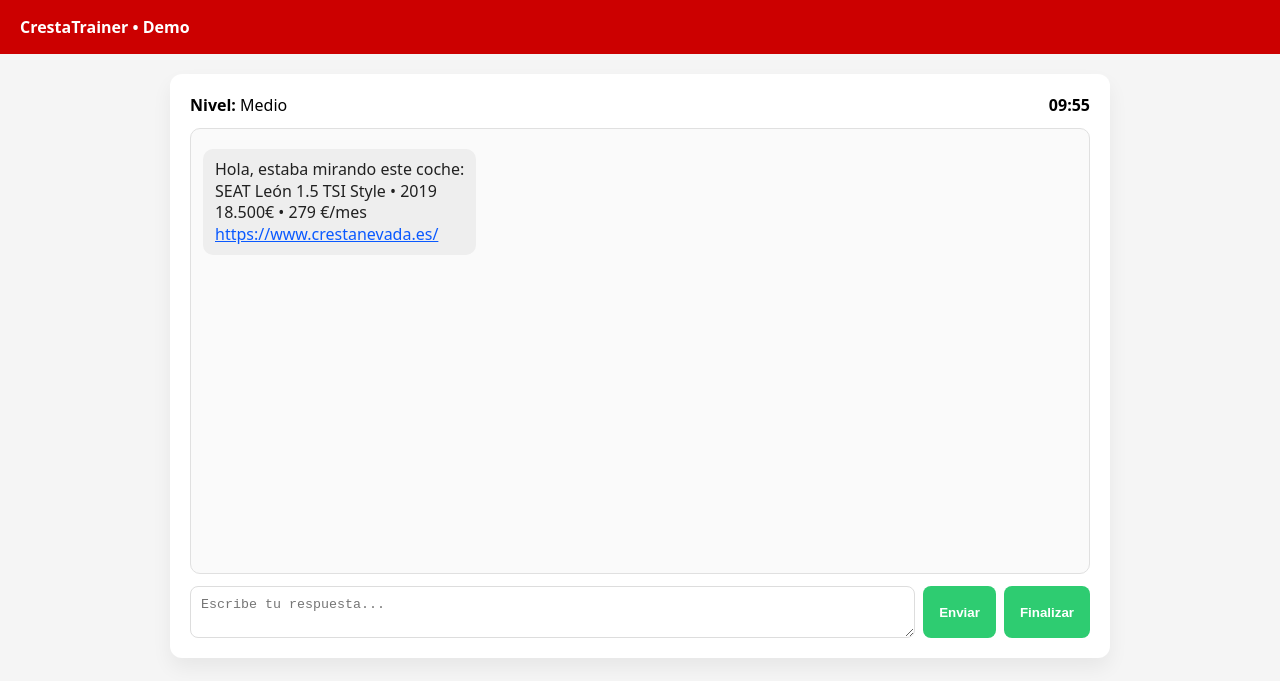
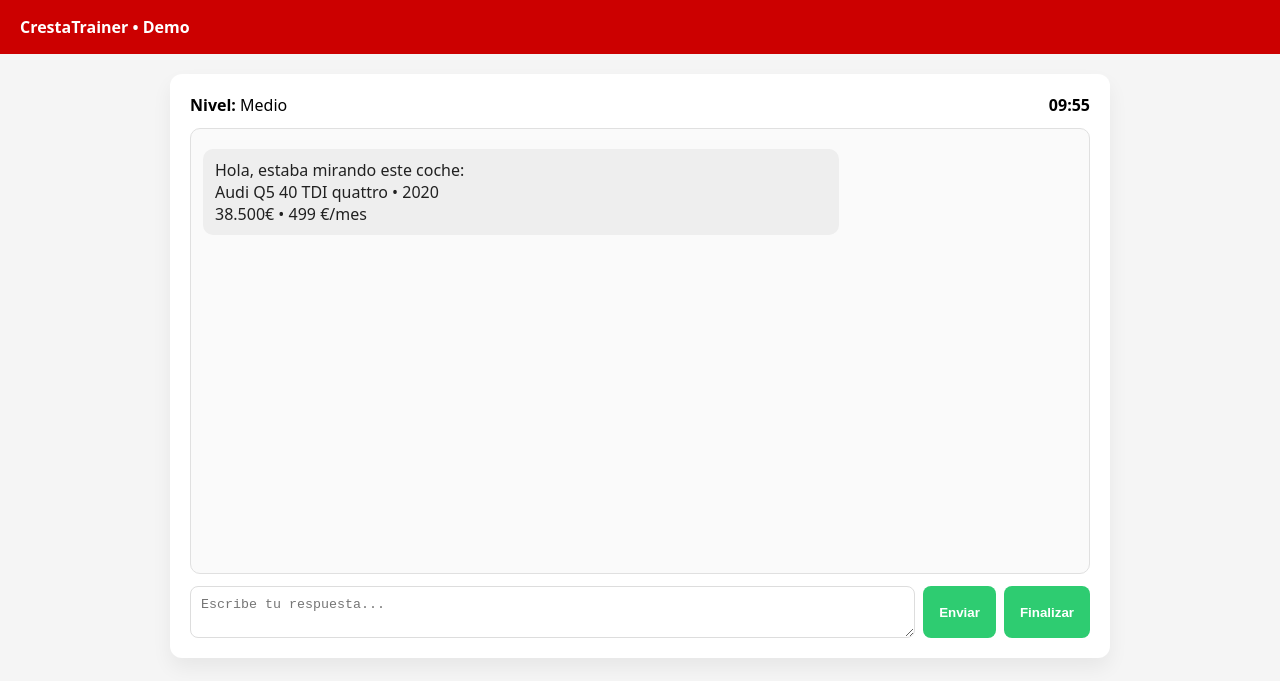
Before and after one commit to Crestanevada/cresta-trainer-live, a website: page public/index.html in a window 1280 px wide. Drawn offline with Linux system fonts and the light colour scheme.

Commit message:
Update index.html

```diff
--- a/public/index.html
+++ b/public/index.html
@@ -1,28 +1,21 @@
-<!DOCTYPE html>
-<html lang="es">
-<head>
-<meta charset="UTF-8" />
+<!doctype html>
+<meta charset="utf-8">
 <title>CrestaTrainer • Demo</title>
-<meta name="viewport" content="width=device-width, initial-scale=1" />
 <style>
-  body { font-family: system-ui, -apple-system, Segoe UI, Roboto, Arial, sans-serif; margin:0; background:#f5f5f5; }
+  body { font-family: system-ui, -apple-system, Segoe UI, Roboto, Arial, sans-serif; margin: 0; background: #f5f5f5; }
   header { background:#cc0000; color:#fff; padding:16px 20px; font-weight:700; }
   #wrap { max-width:900px; margin:20px auto; background:#fff; border-radius:12px; padding:20px; box-shadow:0 10px 20px rgba(0,0,0,.06); }
   #top { display:flex; justify-content:space-between; align-items:center; margin-bottom:12px; }
   #timer { font-weight:700; }
-  #chat { border:1px solid #e0e0e0; border-radius:10px; padding:12px; height:420px; overflow:auto; background:#fafafa; display:flex; flex-direction:column; }
-  .b { margin:8px 0; padding:10px 12px; border-radius:10px; max-width:75%; white-space:pre-wrap; line-height:1.35; }
-  .cli { background:#eee; color:#212121; align-self:flex-start; }
-  .ven { background:#cc0000; color:#fff; margin-left:auto; align-self:flex-end; }
+  #chat { border:1px solid #e0e0e0; border-radius:10px; padding:12px; height:420px; overflow:auto; background:#fafafa; }
+  .b { margin:8px 0; padding:10px 12px; border-radius:10px; max-width:70%; white-space:pre-wrap; }
+  .cli { background:#eee; color:#212121; }
+  .ven { background:#cc0000; color:#fff; margin-left:auto; }
   #bar { display:flex; gap:8px; margin-top:12px; }
   #input { flex:1; padding:10px; border-radius:8px; border:1px solid #ddd; }
   button { background:#2ecc71; color:#fff; border:0; border-radius:8px; padding:10px 16px; font-weight:700; cursor:pointer; }
-  button:disabled{ opacity:.6; cursor:not-allowed; }
   pre { background:#111; color:#0f0; padding:12px; border-radius:8px; overflow:auto; }
-  a { color:#0a59ff; text-decoration:underline; }
 </style>
-</head>
-<body>
 
 <header>CrestaTrainer • Demo</header>
 <div id="wrap">
@@ -30,135 +23,107 @@
     <div><strong>Nivel:</strong> Medio</div>
     <div id="timer">10:00</div>
   </div>
-
   <div id="chat"></div>
-
   <div id="bar">
     <textarea id="input" rows="2" placeholder="Escribe tu respuesta..."></textarea>
     <button id="send">Enviar</button>
     <button id="finish">Finalizar</button>
   </div>
-
   <div id="result"></div>
 </div>
 
-<!-- ===== STOCK EMBEBIDO (edítalo aquí) =====
-Formato por línea: título | precio | cuota/mes | URL
-Puedes añadir o quitar líneas. No uses tuberías (|) dentro de los textos. -->
+<!-- Stock sin enlaces -->
 <script type="application/json" id="stock">
-BMW X3 2.0d 190cv xDrive • 2021 | 35.900€ | 459 €/mes | https://www.crestanevada.es/
-Audi A3 Sportback 30 TFSI • 2020 | 22.900€ | 319 €/mes | https://www.crestanevada.es/
-SEAT León 1.5 TSI Style • 2019 | 18.500€ | 279 €/mes | https://www.crestanevada.es/
-Toyota C-HR 1.8 Hybrid • 2018 | 20.900€ | 299 €/mes | https://www.crestanevada.es/
-Volkswagen Golf 1.0 TSI • 2020 | 19.900€ | 289 €/mes | https://www.crestanevada.es/
+BMW X3 2.0d 190cv xDrive • 2021|35.900€|459 €/mes
+Audi Q5 40 TDI quattro • 2020|38.500€|499 €/mes
+Mercedes GLC 220d 4MATIC • 2019|36.900€|475 €/mes
 </script>
 
 <script>
-/* =================== ESTADO =================== */
 let history = [];
 let transcript = [];
-let deadline = Date.now() + 10*60*1000;  // 10 minutos
+let deadline = Date.now() + 10*60*1000;
 let locked = false;
 let chosenCar = null;
 
-/* =================== UTILES =================== */
-function escapeHtml(s){
-  return s.replace(/&/g,"&amp;")
-          .replace(/</g,"&lt;")
-          .replace(/>/g,"&gt;")
-          .replace(/"/g,"&quot;")
-          .replace(/'/g,"&#39;");
-}
-function linkifySafe(s){
-  const esc = escapeHtml(s);
-  return esc.replace(/https?:\/\/[^\s<]+/g, (u)=>`<a href="${u}" target="_blank" rel="noopener">${u}</a>`);
-}
-
-/* =================== UI =================== */
+// ===== temporizador =====
 function tick(){
   const s = Math.max(0, Math.floor((deadline-Date.now())/1000));
   const mm = String(Math.floor(s/60)).padStart(2,'0');
   const ss = String(s%60).padStart(2,'0');
   document.getElementById('timer').textContent = `${mm}:${ss}`;
-  if (s<=0 && !locked) finish();
+  if(s<=0 && !locked) finish();
 }
-setInterval(tick, 500);
+setInterval(tick,500);
 
+// ===== burbujas =====
 function bubble(role, text){
   const div = document.createElement('div');
-  div.className = 'b ' + (role === "cliente" ? "cli" : "ven");
-  if (role === "cliente"){
-    div.innerHTML = linkifySafe(text);
-    history.push({ role: "assistant", content: text });
-  } else {
-    div.textContent = text;
-    history.push({ role: "user", content: text });
-  }
+  div.className = 'b ' + (role==="cliente" ? "cli":"ven");
+  div.textContent = text;
+  history.push(role==="cliente" ? {role:"assistant", content:text} : {role:"user", content:text});
   document.getElementById('chat').appendChild(div);
   document.getElementById('chat').scrollTop = document.getElementById('chat').scrollHeight;
-  transcript.push({ speaker: role, text });
+  transcript.push({speaker: role, text});
 }
 
-/* =================== STOCK EMBEBIDO =================== */
-function loadRandomCarFromEmbedded(){
+// ===== cargar stock y elegir coche =====
+function loadRandomCar(){
   try{
-    const raw = document.getElementById('stock').textContent;
-    const lines = raw.split('\n').map(l => l.trim()).filter(Boolean);
-    const pick = lines[Math.floor(Math.random() * lines.length)];
+    const txt = document.getElementById('stock').textContent.trim();
+    const lines = txt.split('\n').map(l => l.trim()).filter(Boolean);
+    if(!lines.length) throw new Error('stock vacío');
+
+    const pick = lines[Math.floor(Math.random()*lines.length)];
     const cols = pick.split('|').map(x => (x ?? '').trim());
 
     const title   = cols[0] || '';
     const price   = cols[1] || '';
     const monthly = cols[2] || '';
-    const url     = cols[3] || '';
 
-    chosenCar = { title, price, monthly, url };
+    chosenCar = { title, price, monthly };
 
-    const parts = [];
-    if (title) parts.push(title);
-    if (price || monthly) parts.push((price || '') + (monthly ? ' • ' + monthly : ''));
-    if (url) parts.push(url);
+    let first = 'Hola, estaba mirando este coche:\n';
+    if (title) first += title + '\n';
+    if (price || monthly) first += (price || '') + (monthly ? ' • ' + monthly : '');
 
-    if (!parts.length) throw new Error('stock mal formateado');
+    bubble("cliente", first);
 
-    const first = "Hola, estaba mirando este coche:\n" + parts.join("\n");
-    bubble("cliente", first);
-  }catch(e){
-    console.warn('Stock embebido inválido, usando fallback:', e?.message || e);
-    chosenCar = { title:"SUV gasolina con dudas de consumo", price:"", monthly:"", url:"" };
+  } catch(e){
+    console.warn('Stock falló o incompleto, usando fallback:', e?.message || e);
+    chosenCar = { title: "SUV gasolina con dudas de consumo", price: "", monthly: "" };
     bubble("cliente","Hola, vi un coche en vuestra web y me gustaría saber si lo puedo ver en esta tienda o traerlo para probarlo.");
   }
 }
 
-/* =================== IA (simulación cliente) =================== */
+// ===== simular cliente =====
 async function simulate(){
-  const r = await fetch('/api/simulate', {
-    method: 'POST',
-    headers: { 'Content-Type': 'application/json' },
-    body: JSON.stringify({ history, car: chosenCar, nivel: "MEDIO" })
+  const r = await fetch('/api/simulate',{
+    method:'POST',
+    headers:{'Content-Type':'application/json'},
+    body: JSON.stringify({ history, car: chosenCar, nivel:"MEDIO" })
   });
-  const data = await r.json().catch(()=>({}));
+  const data = await r.json();
   bubble("cliente", data.reply || "¿Podrías repetirme? No he recibido respuesta.");
 }
 
-/* =================== Finalizar y evaluar =================== */
+// ===== finalizar =====
 async function finish(){
   locked = true;
   document.getElementById('send').disabled = true;
   document.getElementById('finish').disabled = true;
-
-  const r = await fetch('/api/evaluate', {
-    method: 'POST',
-    headers: { 'Content-Type': 'application/json' },
+  const r = await fetch('/api/evaluate',{
+    method:'POST',
+    headers:{'Content-Type':'application/json'},
     body: JSON.stringify({ transcript, car: chosenCar })
   });
-  const data = await r.text().catch(()=> 'No se pudo generar la evaluación.');
+  const data = await r.text();
   const pre = document.createElement('pre');
   pre.textContent = data;
   document.getElementById('result').appendChild(pre);
 }
 
-/* =================== Eventos UI =================== */
+// ===== eventos UI =====
 document.getElementById('send').onclick = async ()=>{
   const v = document.getElementById('input').value.trim();
   if(!v) return;
@@ -168,9 +133,6 @@ document.getElementById('send').onclick = async ()=>{
 };
 document.getElementById('finish').onclick = finish;
 
-/* =================== Arranque =================== */
-loadRandomCarFromEmbedded();
+// ===== arranque =====
+loadRandomCar();
 </script>
-
-</body>
-</html>
```
